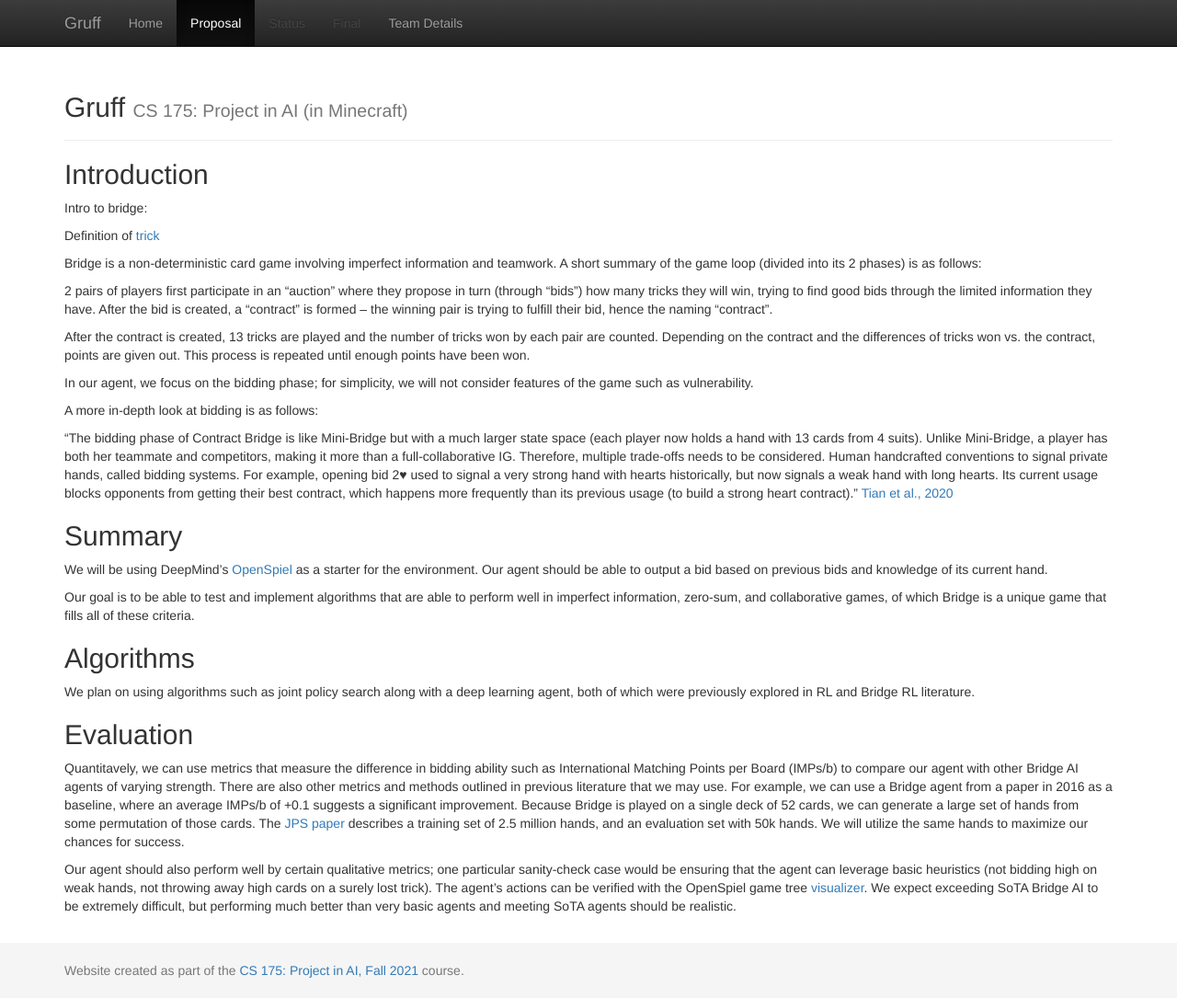
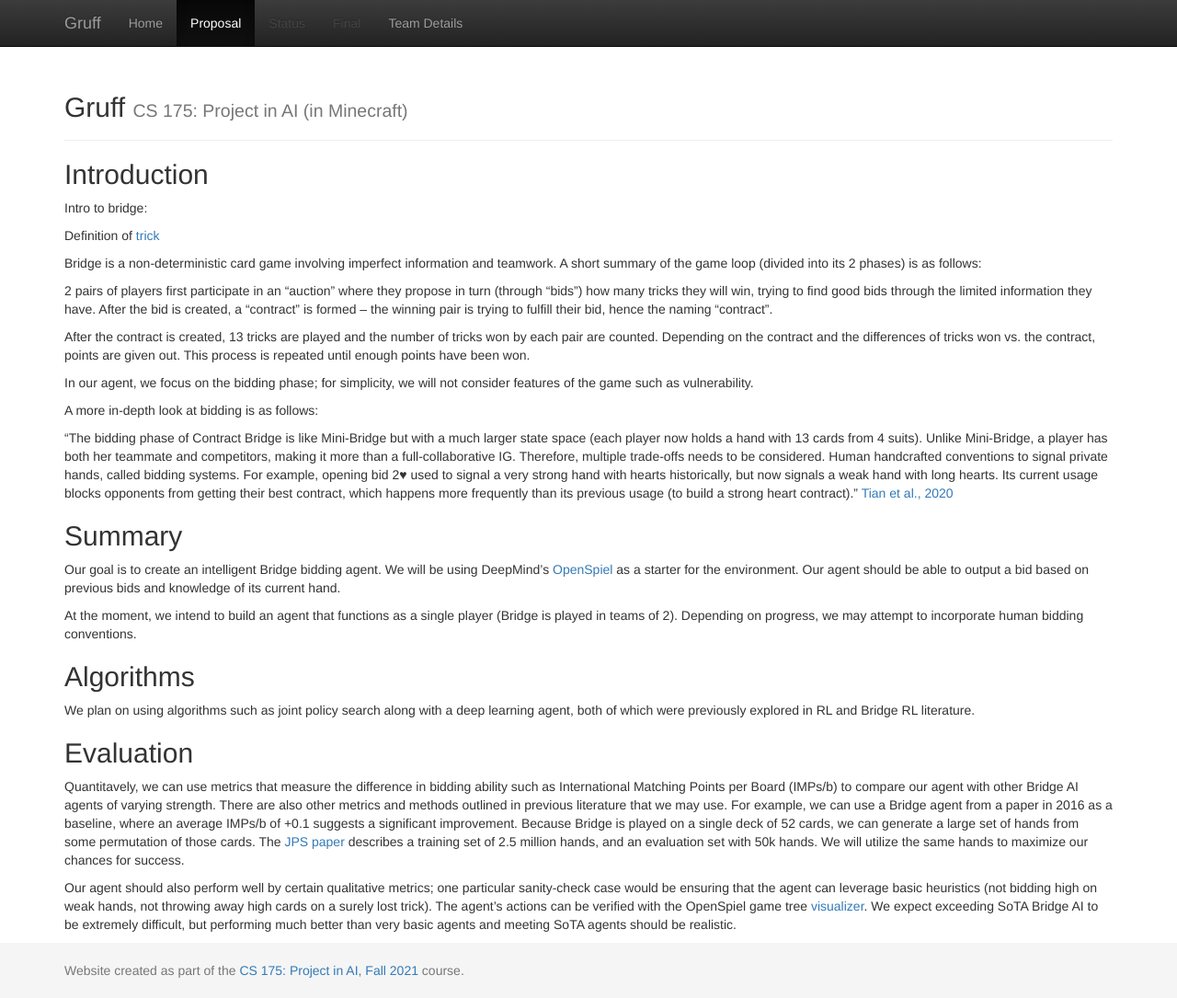
Before and after one commit to muffin-rice/Gruff, a Jekyll site: the page built from docs/proposal.md, in a window 1280 px wide and 1085 px high. Shown: the whole window at 92% size. Built offline with Jekyll 4.4.1, drawn with Linux system fonts in a browser that asks for light colours.

Commit message:
proposal edits

```diff
--- a/docs/proposal.md
+++ b/docs/proposal.md
@@ -23,9 +23,9 @@ A more in-depth look at bidding is as follows:
 
 ## Summary
 
-We will be using DeepMind's [OpenSpiel](https://github.com/deepmind/open_spiel) as a starter for the environment. Our agent should be able to output a bid based on previous bids and knowledge of its current hand.
+Our goal is to create an intelligent Bridge bidding agent. We will be using DeepMind's [OpenSpiel](https://github.com/deepmind/open_spiel) as a starter for the environment. Our agent should be able to output a bid based on previous bids and knowledge of its current hand.
 
-Our goal is to be able to test and implement algorithms that are able to perform well in imperfect information, zero-sum, and collaborative games, of which Bridge is a unique game that fills all of these criteria.
+At the moment, we intend to build an agent that functions as a single player (Bridge is played in teams of 2). Depending on progress, we may attempt to incorporate human bidding conventions.
 
 ## Algorithms
 
```
